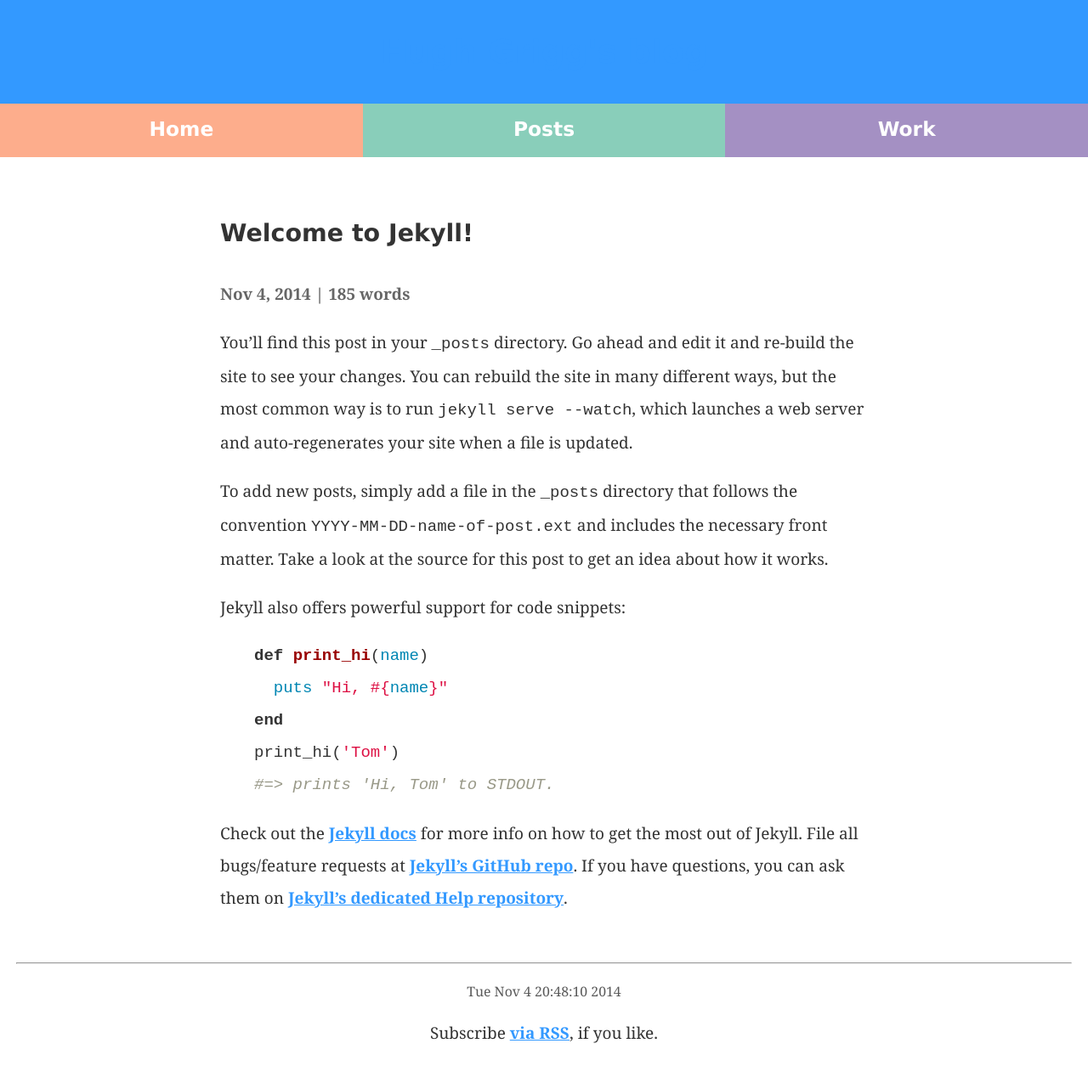
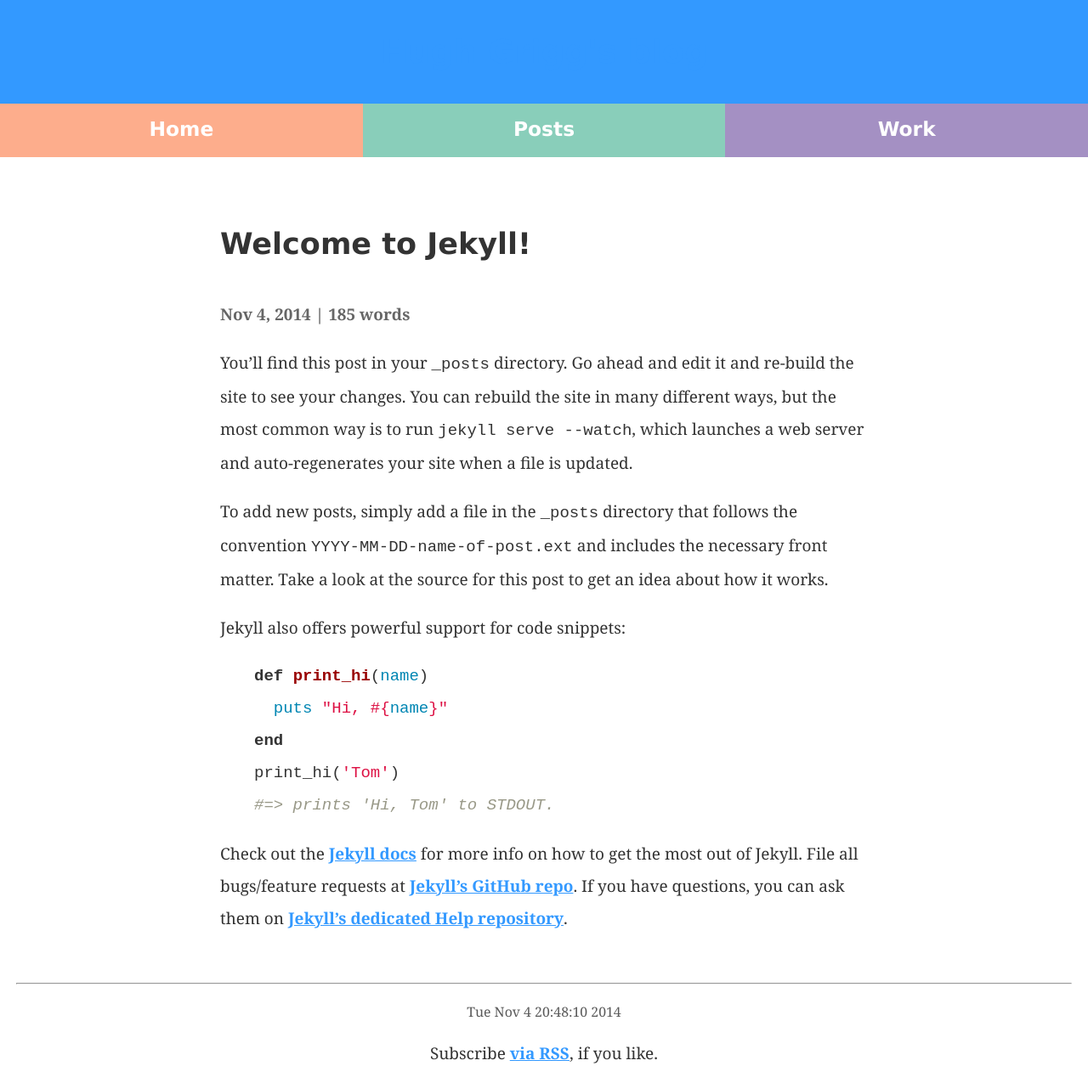
Before and after one commit to hdrhbbu1/hughgrigg.com, a Jekyll site: the page built from _posts/2014-11-04-welcome-to-jekyll.markdown, in a window 1280 px wide. Shown: the whole page at 85% size. Built offline with Jekyll 4.4.1, drawn with Linux system fonts in a browser that asks for light colours; some web fonts are replaced; before the commit the page ends 1251 px from its top, so only the background shows below that.

Commit message:
Make post title larger

```diff
--- /dev/null
+++ b/_sass/modules/post-title.scss
@@ -0,0 +1,6 @@
+.post-title {
+    font-size: 35px;
+    @include breakpoint(small) {
+        font-size: 28px;
+    }
+}
--- a/css/main.scss
+++ b/css/main.scss
@@ -19,6 +19,7 @@
         "modules/site-title",
         "modules/post-meta",
         "modules/post-list",
+        "modules/post-title",
         "modules/header",
         "syntax-highlighting"
 ;
```
